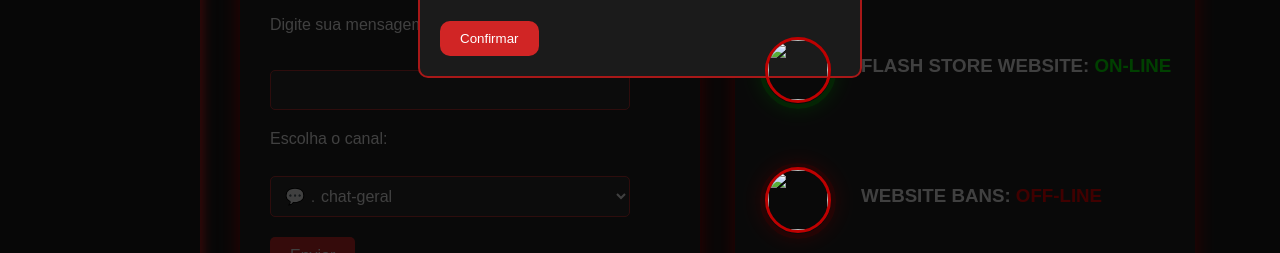
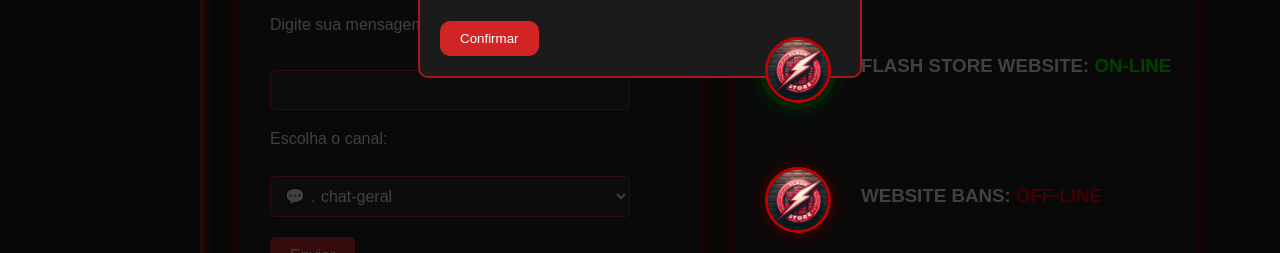
Before and after one commit to TheoMeduri/FlashStore, a website: page Adm/DashBoard.html in a window 1280 px wide. Shown: the part 236-489 px from the top of the page. Drawn offline with Linux system fonts and the light colour scheme.

Commit message:
Update DashBoard.html

```diff
--- a/Adm/DashBoard.html
+++ b/Adm/DashBoard.html
@@ -83,13 +83,13 @@
           <div class="WebHooks">
              <h1>WebHooks Ativos:</h1>
              <div class="webhook1">
-                <img src="_1050ab55-48a1-4845-a9a2-3092afc440db.jpeg" alt="" id="WebHookImg">
+                <img src="1050ab55-48a1-4845-a9a2-3092afc440db.jpeg" alt="" id="WebHookImg">
                 <h3>FLASH STORE WEBSITE: <span>ON-LINE</span></h3>
                 <div class="status"></div>
              </div><br>
 
              <div class="webhook1">
-                <img src="_1050ab55-48a1-4845-a9a2-3092afc440db.jpeg" alt="" id="WebHookImg">
+                <img src="1050ab55-48a1-4845-a9a2-3092afc440db.jpeg" alt="" id="WebHookImg">
                 <h3 id="off">WEBSITE BANS: <span>OFF-LINE</span></h3>
                 <div class="status-off"></div>
              </div>
```
